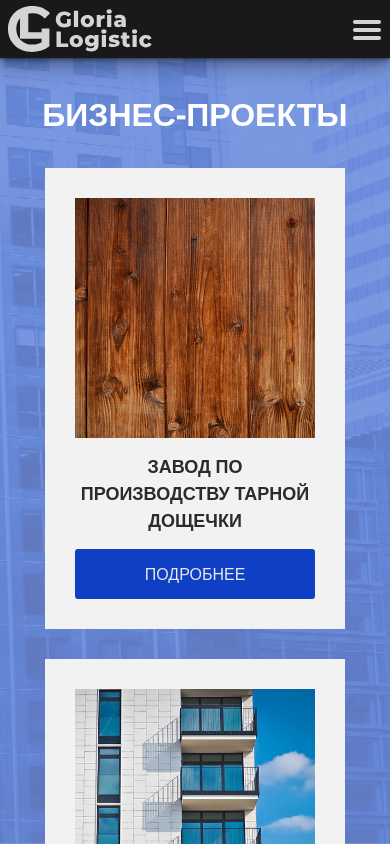
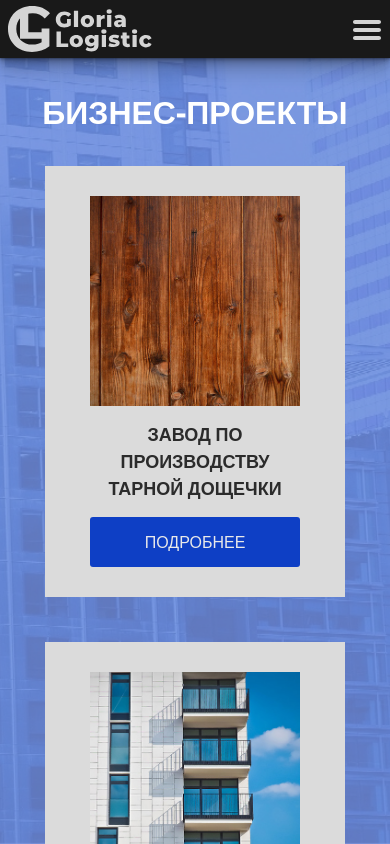
Before and after one commit to haw0k/gloria-logistic, a Next.js app: page /business in a window 390 px wide. Shown: the top 844 px of the page. Built offline with nearby package versions, Linux system fonts and the light colour scheme.

Commit message:
add projects page

```diff
--- a/components/business/Business.js
+++ b/components/business/Business.js
@@ -1,7 +1,7 @@
 import Link from 'next/link';
 
 const Business = () => (
-  <main className="section section--business" id="projects">
+  <main className="section section--business">
     <div className="container">
       <div className="row">
         <div className="col-12">
@@ -11,42 +11,36 @@ const Business = () => (
         </div>
       </div>
       <div className="row">
-        <div className="col-lg-10 offset-lg-1 col-md-12">
+        <div className="col-12">
           <div className="card__container">
-            <div className="row">
-              <div className="col-md-4">
             <div className="card">
               <img src="/jpg/wood.jpg" alt="wood" className="responsive-img" />
               <h4 className="card__title">
                 Завод по производству тарной дощечки
               </h4>
-                  <Link href="#">
+              <Link href="/projects/[id]" as={`/projects/${"factory"}`}>
                 <a className="btn btn--big btn--blue">
                   Подробнее
                 </a>
               </Link>
             </div>
-              </div>
-              <div className="col-md-4">
             <div className="card">
               <img src="/jpg/building-square.jpg" alt="building" className="responsive-img" />
               <h4 className="card__title">
                 Операции с недвижимостью
               </h4>
-                  <Link href="#">
+              <Link href="/projects/[id]" as={`/projects/${"property"}`}>
                 <a className="btn btn--big btn--blue">
                   Подробнее
                 </a>
               </Link>
             </div>
-              </div>
-              <div className="col-md-4">
             <div className="card">
               <img src="/jpg/railways.jpg" alt="railways" className="responsive-img" />
               <h4 className="card__title">
                 Логистические проекты
               </h4>
-                  <Link href="#">
+              <Link href="/projects/[id]" as={`/projects/${"logistic"}`}>
                 <a className="btn btn--big btn--blue">
                   Подробнее
                 </a>
@@ -56,8 +50,6 @@ const Business = () => (
         </div>
       </div>
     </div>
-      </div>
-    </div>
   </main>
 );
 
--- a/components/header/Header.js
+++ b/components/header/Header.js
@@ -24,12 +24,12 @@ const Header = () => {
         <nav className="mobile-menu" onClick={closeModal}>
           <ul className="mobile-menu__list">
             <li className="mobile-menu__item">
-              <Link href="#about">
+              <Link href="/#about">
                 <a className="mobile-menu__link">О компании</a>
               </Link>
             </li>
             <li className="mobile-menu__item">
-              <Link href="#services">
+              <Link href="/#services">
                 <a className="mobile-menu__link">Услуги</a>
               </Link>
             </li>
--- a/components/home/Home.js
+++ b/components/home/Home.js
@@ -33,7 +33,7 @@ const Home = () => {
               <img className="responsive-img" src="jpg/slider.jpg" alt="Sketch"/>
             </div>
             <div className="col-lg-4">
-              <div className="text text--plgutter">
+              <div className="text">
                 <p>
                   Lorem ipsum dolor sit amet, consectetur adipiscing elit, sed do eiusmod tempor incididunt ut labore et dolore magna aliqua.
                 </p>
@@ -56,7 +56,7 @@ const Home = () => {
           </div>
           <div className="row">
             <div className="col-lg-8 col-md-6">
-              <div className="text text--prgutter">
+              <div className="text">
                 <p>
                   Lorem ipsum dolor sit amet, consectetur adipiscing elit, sed do eiusmod tempor incididunt ut labore et dolore magna aliqua.
                 </p>
@@ -89,7 +89,7 @@ const Home = () => {
           </div>
           <div className="row">
             <div className="col-lg-4 col-md-6">
-              <div className="text text--prgutter">
+              <div className="text">
                 <p>
                   Lorem ipsum dolor sit amet, consectetur adipiscing elit, sed do eiusmod tempor incididunt ut labore et dolore magna aliqua.
                 </p>
--- a/components/layout/Layout.js
+++ b/components/layout/Layout.js
@@ -4,10 +4,6 @@ import styles from './Layout.module.scss';
 
 export default function Layout(props) {
   return (
-    // <div className={styles.wrapper}>
-    //   {props.children}
-    // </div>
-    // <div className={styles.wrapper}>
     <div className="layout">
       <Header />
       <div className={styles.content}>
--- a/components/layout/Layout.module.scss
+++ b/components/layout/Layout.module.scss
@@ -1,4 +1,6 @@
 .content {
-  // min-height: 100vh;
-  // min-width: 100vw;
+  min-height: 100vh;
+  padding-top: 58px;
+  display: flex;
+  flex-direction: column;
 }
--- a/styles/_business.scss
+++ b/styles/_business.scss
@@ -1,5 +1,5 @@
 .section--business {
-  padding-top: $gutter*4;
+  // padding-top: $gutter*2;
   position: relative;
   z-index: 1;
   background-color: $blue;
@@ -21,3 +21,59 @@
     background-attachment: fixed;
   }
 }
+
+.card__container {
+  display: grid;
+  justify-content: space-between;
+  grid-template-columns: repeat(3, 300px);
+  width: 100%;
+  row-gap: $gutter*3;
+}
+
+.card {
+  background-color: #dbdbdb;
+  color: $light-text;
+  // margin: 0 $gutter;
+  padding: $gutter*2 $gutter*3;
+  height: 420px;
+  display: flex;
+  flex-direction: column;
+  align-items: center;
+  justify-content: space-between;
+  text-align: center;
+  text-transform: uppercase;
+  transition: background-color $delay $afunc;
+
+  &:hover {
+    background-color: $white;
+  }
+}
+
+.btn {
+  text-transform: uppercase;
+  text-decoration: none;
+  text-align: center;
+  border-radius: 3px;
+  transition: color, background-color $delay $afunc;
+
+  &:hover, &:active {
+    text-decoration: none;
+  }
+
+  &--big {
+    font-size: 16px;
+    line-height: 50px;
+    width: 100%;
+  }
+
+  &--blue {
+    background-color: $blue;
+    color: #e9e9e9;
+
+    &:hover, &:active {
+      color: $white;
+      color: lighten($dark-hover, 25%);
+      background-color: lighten($blue, 15%)
+    }
+  }
+}
--- a/styles/_home.scss
+++ b/styles/_home.scss
@@ -3,7 +3,8 @@
   color: $home-text;
   background-color: $home-bg;
   font-size: 16px;
-  padding-top: $gutter*2;
+  // padding-top: $gutter*2;
+  // padding-top: 58px;
 }
 
 .section {
@@ -28,7 +29,11 @@
   }
 
   &--white {
-    padding-top: $gutter*2;
+    // padding-top: $gutter*2;
+
+    .text {
+      padding-left: $gutter;
+    }
   }
 
   &--stone {
@@ -51,6 +56,10 @@
       background-position: center;
       background-attachment: fixed;
     }
+
+    .text {
+      padding-right: $gutter;
+    }
   }
 
   &--fixing {
@@ -72,6 +81,10 @@
       background-repeat: no-repeat;
       background-position: center;
       // background-attachment: fixed;
+    }
+
+    .text {
+      padding-right: $gutter;
     }
   }
 }
@@ -161,59 +174,3 @@
     }
   }
 }
-
-.card {
-  background-color: $bg-light;
-  color: $light-text;
-  margin: 0 $gutter;
-  padding: $gutter*2 $gutter*3;
-  height: 400px;
-  display: flex;
-  flex-direction: column;
-  align-items: center;
-  justify-content: space-between;
-  text-align: center;
-  text-transform: uppercase;
-  transition: background-color $delay $afunc;
-
-  &:hover {
-    background-color: $white;
-
-    img {
-      transform: scale(1.01);
-    }
-  }
-
-  img {
-    transition: transform $delay $afunc;
-  }
-}
-
-.btn {
-  text-transform: uppercase;
-  text-decoration: none;
-  text-align: center;
-  border-radius: 3px;
-  transition: color, background-color $delay $afunc;
-
-  &:hover, &:active {
-    text-decoration: none;
-  }
-
-  &--big {
-    font-size: 16px;
-    line-height: 50px;
-    width: 100%;
-  }
-
-  &--blue {
-    background-color: $blue;
-    color: #e9e9e9;
-
-    &:hover, &:active {
-      color: $white;
-      color: lighten($dark-hover, 25%);
-      background-color: lighten($blue, 15%)
-    }
-  }
-}
--- a/styles/_media.scss
+++ b/styles/_media.scss
@@ -12,6 +12,10 @@
       grid-template-columns: repeat(6, 90px);
     }
   }
+
+  .card__container {
+    grid-template-columns: repeat(3, 300px);
+  }
 }
 
 @media only screen and (max-width : 992px) {
@@ -19,12 +23,9 @@
     margin: 6px 0;
   }
 
-  .section__white .text {
+  .section--white .text {
     margin-top: $gutter*2;
-
-    &--plgutter {
-      padding-left: 0;
-    }
+    padding-left: 0;
   }
 
   .gallery {
@@ -40,13 +41,21 @@
     }
   }
 
-  .card {
-    margin: 0 $gutter/3;
-    padding: $gutter*2 $gutter*2;
+  .card__container {
+    grid-template-columns: repeat(2, 300px);
+    row-gap: $gutter*4;
   }
 }
 
 @media only screen and (max-width : 767px) {
+
+  .section--stone, .section--fixing {
+    .text {
+      margin-bottom: $gutter*2;
+      padding-right: 0;
+    }
+  }
+
   .gallery {
     grid-template-columns: repeat(5, 90px);
     row-gap: $gutter;
@@ -56,10 +65,16 @@
     }
   }
 
+  .card__container {
+    grid-template-columns: 300px;
+    row-gap: $gutter*3;
+    justify-content: center;
+  }
+
   .card {
     height: auto;
     width: 300px;
-    margin: 0 auto $gutter*2 auto;
+    margin: 0;
 
     h4 {
       margin: $gutter 0;
--- a/styles/global.scss
+++ b/styles/global.scss
@@ -42,14 +42,6 @@ h2, h3, h4 {
 
 .text {
 
-  &--plgutter {
-    padding-left: $gutter;
-  }
-
-  &--prgutter {
-    padding-right: $gutter;
-  }
-
   p {
     margin-bottom: $gutter;
   }
```
Also changed, not shown: components/project/Project.js (added, +30 -0 lines), pages/projects/[id].js (added, +17 -0 lines). Lines whose indentation alone changed are shown as unchanged.
